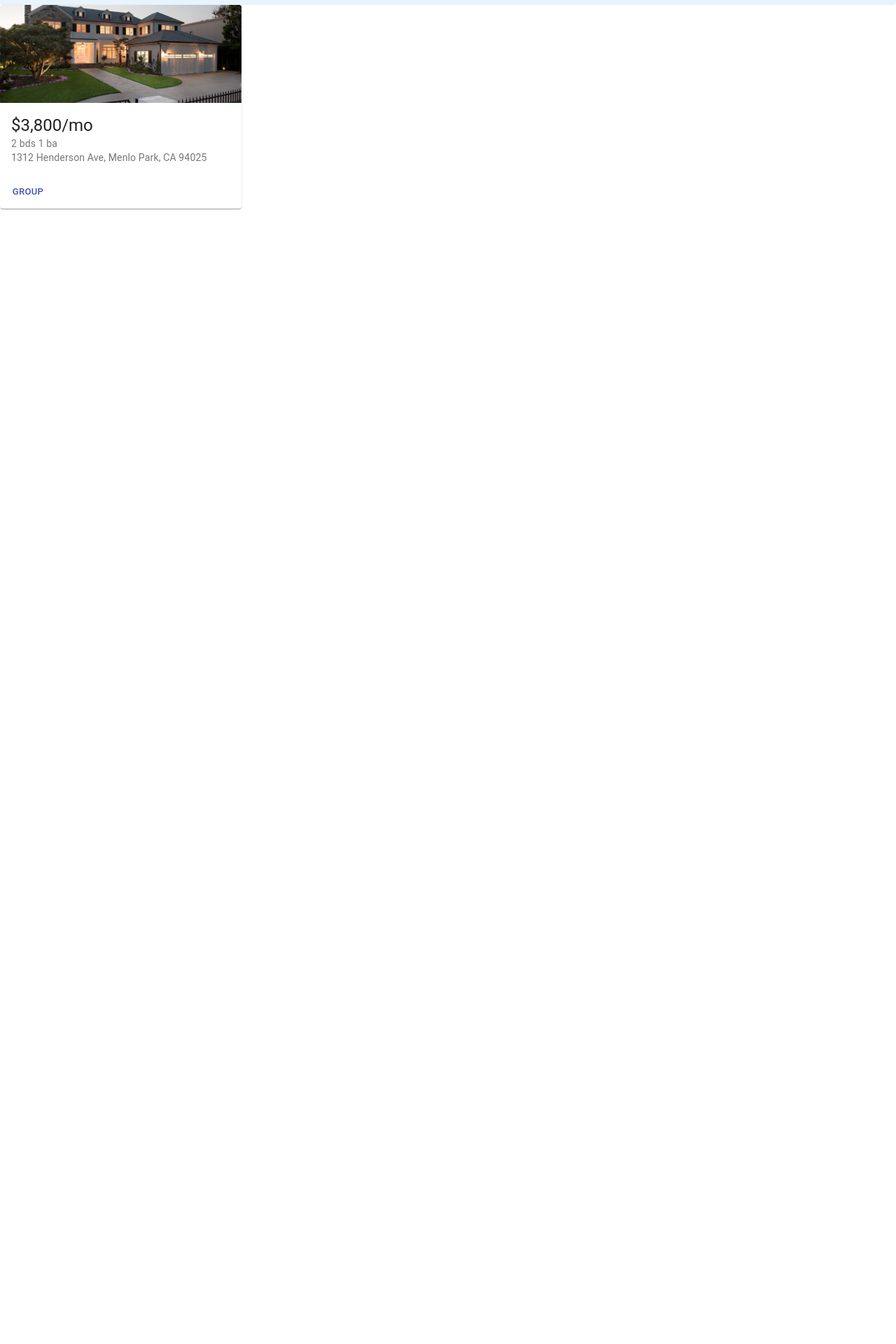
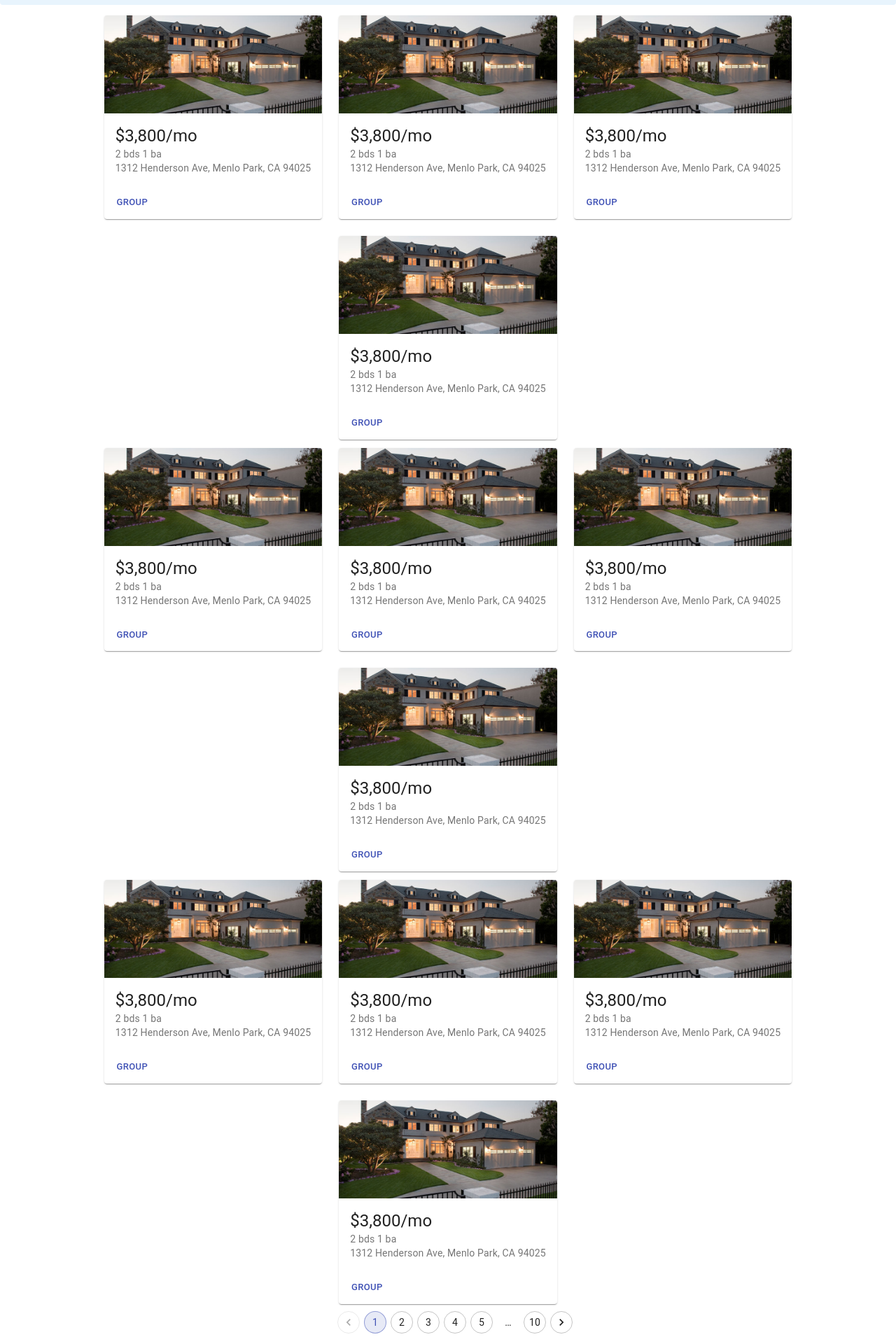
Before and after one commit to Moawin99/CEWIT-Hackathon-2021, a React (Create React App) app in the folder Front-End/: page /listings in a window 1280 px wide. Shown: the part 217-2137 px from the top of the page at 70% size. Before the commit the page ends 800 px from the top, so only its background shows below. Built offline with nearby package versions, Linux system fonts and the light colour scheme.

Commit message:
Listings page and pagination done

```diff
--- a/Front-End/src/components/listingGrid.jsx
+++ b/Front-End/src/components/listingGrid.jsx
@@ -3,6 +3,7 @@ import React from 'react';
 import {
     Grid
 } from '@material-ui/core';
+import Pagination from '@material-ui/lab/Pagination';
 import CustomCard from './customCard';
 
 
@@ -13,8 +14,61 @@ const useStyles = makeStyles(() => ({
 function ListingGrid({className, ...rest}){
     const classes = useStyles();
     return(
-        <Grid>
+        <Grid style={{margin: 15}} spacing={3}>
+        <Grid container spacing={3} display="flex" justify="center">
+            <Grid item>
             <CustomCard />
+
+            </ Grid>
+            <Grid item>
+            <CustomCard />
+
+            </ Grid>
+            <Grid item>
+            <CustomCard />
+
+            </ Grid>
+            <Grid item>
+            <CustomCard />
+            </ Grid>
+        </Grid>
+        <Grid container spacing={3} display="flex" justify="center">
+            <Grid item>
+            <CustomCard />
+
+            </ Grid>
+            <Grid item>
+            <CustomCard />
+
+            </ Grid>
+            <Grid item>
+            <CustomCard />
+
+            </ Grid>
+            <Grid item>
+            <CustomCard />
+            </ Grid>
+        </Grid>
+        <Grid container spacing={3} display="flex" justify="center">
+            <Grid item>
+            <CustomCard />
+
+            </ Grid>
+            <Grid item>
+            <CustomCard />
+
+            </ Grid>
+            <Grid item>
+            <CustomCard />
+
+            </ Grid>
+            <Grid item>
+            <CustomCard />
+            </ Grid>
+        </Grid>
+        <Grid item container display="flex" justify="center" style={{margin: 10}}>
+        <Pagination variant="outlined" count={10} color="primary" />
+        </Grid>
         </Grid>
     )
 }
```
